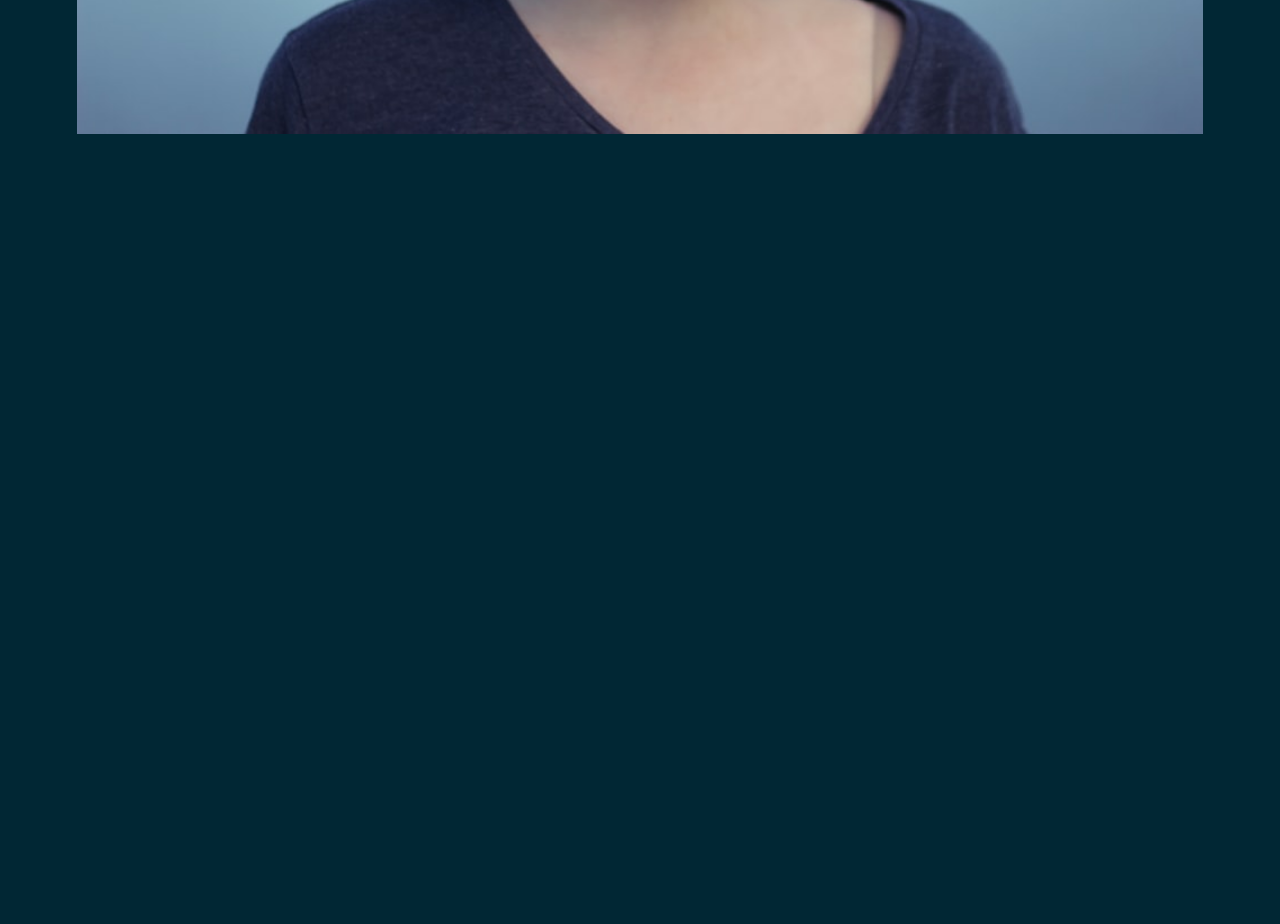
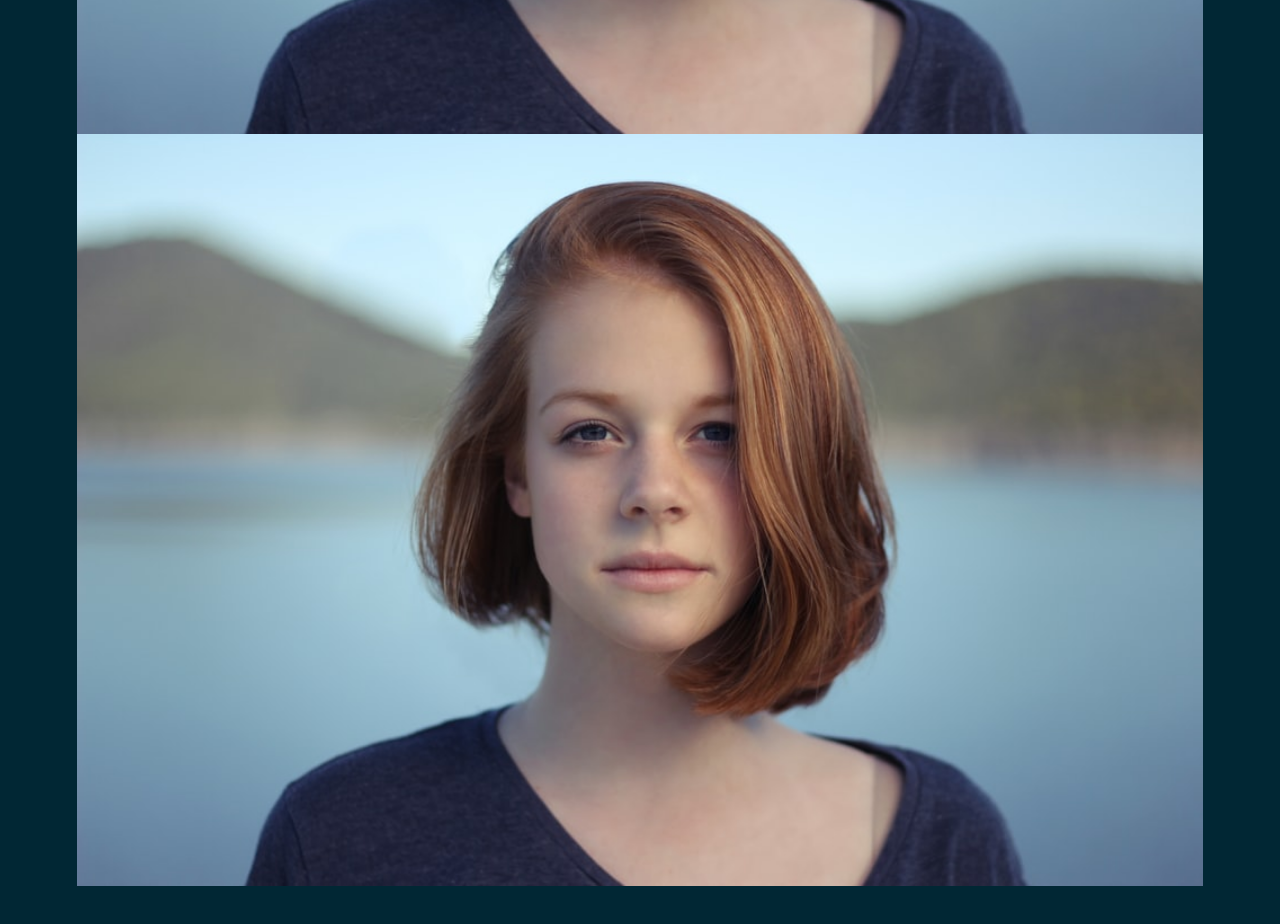
Before and after one commit to emmanuelodum/Responsive-Photography-Portfolio-Website, a plain HTML site: page index.html in a window 1280 px wide. Shown: the part 1540-2464 px from the top of the page. Before the commit the page ends 2218 px from the top, so only its background shows below. Drawn offline with nearby package versions, Linux system fonts and the light colour scheme.

Commit message:
About image sm

```diff
--- a/index.html
+++ b/index.html
@@ -117,7 +117,9 @@
             <div class="about__image-lg">
               <img src="./image/photo 2.jpg" alt="" />
             </div>
-            <div class="about__image-sm"></div>
+            <div class="about__image-sm">
+              <img src="./image/photo 2.jpg" alt="" />
+            </div>
           </div>
         </div>
       </div>
```
